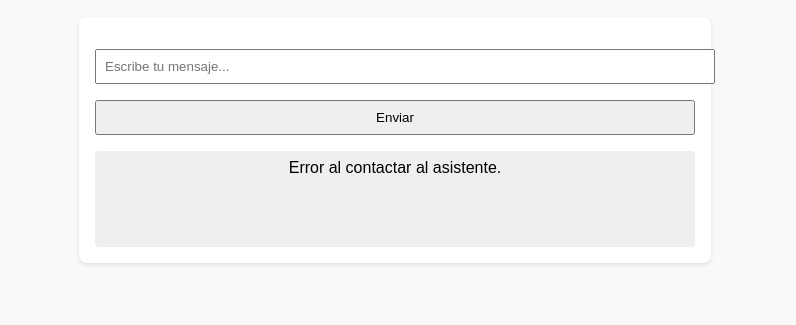
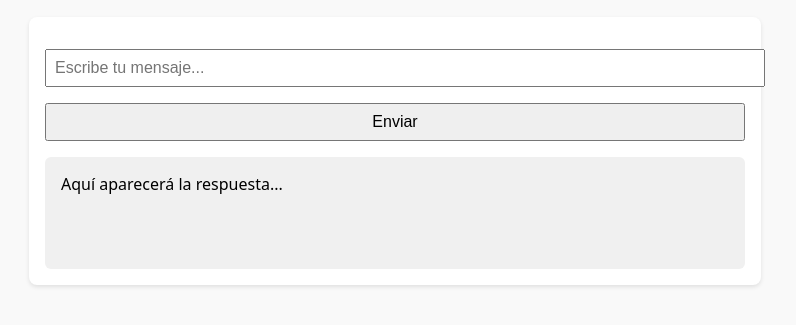
Before and after one commit to rxampeny/asistente-backend, a website: page public/index.html in a window 1280 px wide. Both pictures are taken after a click on the button "Enviar". Shown: the part 91-416 px from the top of the page, without its empty margins (245-1041 px from the left). Drawn offline with nearby package versions, Linux system fonts and the light colour scheme; no server answers.

Commit message:
Update index.html

```diff
--- a/public/index.html
+++ b/public/index.html
@@ -3,11 +3,45 @@
 <head>
   <meta charset="UTF-8">
   <title>Chat con Asistente AI</title>
+  <script src="https://cdn.jsdelivr.net/npm/marked/marked.min.js"></script>
   <style>
-    body { font-family: sans-serif; padding: 2rem; background-color: #f9f9f9; text-align: center; }
-    #chat-box { max-width: 600px; margin: 0 auto; background: white; padding: 1rem; border-radius: 8px; box-shadow: 0 2px 4px rgba(0,0,0,0.1); }
-    input, button { padding: 0.5rem; margin-top: 1rem; width: 100%; }
-    #respuesta { margin-top: 1rem; background: #efefef; padding: 0.5rem; border-radius: 4px; min-height: 80px; }
+    body {
+      font-family: sans-serif;
+      padding: 2rem;
+      background-color: #f9f9f9;
+      text-align: center;
+    }
+
+    #chat-box {
+      max-width: 700px;
+      margin: 0 auto;
+      background: white;
+      padding: 1rem;
+      border-radius: 8px;
+      box-shadow: 0 2px 4px rgba(0,0,0,0.1);
+    }
+
+    input, button {
+      padding: 0.5rem;
+      margin-top: 1rem;
+      width: 100%;
+      font-size: 1rem;
+    }
+
+    #respuesta {
+      margin-top: 1rem;
+      background: #f0f0f0;
+      padding: 1rem;
+      border-radius: 6px;
+      text-align: left;
+      font-family: system-ui, sans-serif;
+      min-height: 80px;
+    }
+
+    #respuesta a {
+      color: #0077cc;
+      text-decoration: underline;
+    }
   </style>
 </head>
 <body>
@@ -19,19 +53,34 @@
   </div>
 
   <script>
+    const input = document.getElementById("input");
+    const respuestaDiv = document.getElementById("respuesta");
+
+    input.addEventListener("keydown", function (e) {
+      if (e.key === "Enter") {
+        enviarMensaje();
+      }
+    });
+
     async function enviarMensaje() {
-      const mensaje = document.getElementById("input").value;
-      const respuestaDiv = document.getElementById("respuesta");
+      const mensaje = input.value.trim();
+      if (!mensaje) return;
+
       respuestaDiv.textContent = "Cargando...";
 
       try {
         const res = await fetch("/chat", {
           method: "POST",
           headers: { "Content-Type": "application/json" },
-          body: JSON.stringify({ message: mensaje })
+          body: JSON.stringify({
+            message: mensaje,
+            session_id: "usuario-demo"
+          })
         });
+
         const data = await res.json();
-        respuestaDiv.textContent = data.response;
+        const markdown = data.response;
+        respuestaDiv.innerHTML = marked.parse(markdown);
       } catch {
         respuestaDiv.textContent = "Error al contactar al asistente.";
       }
```
